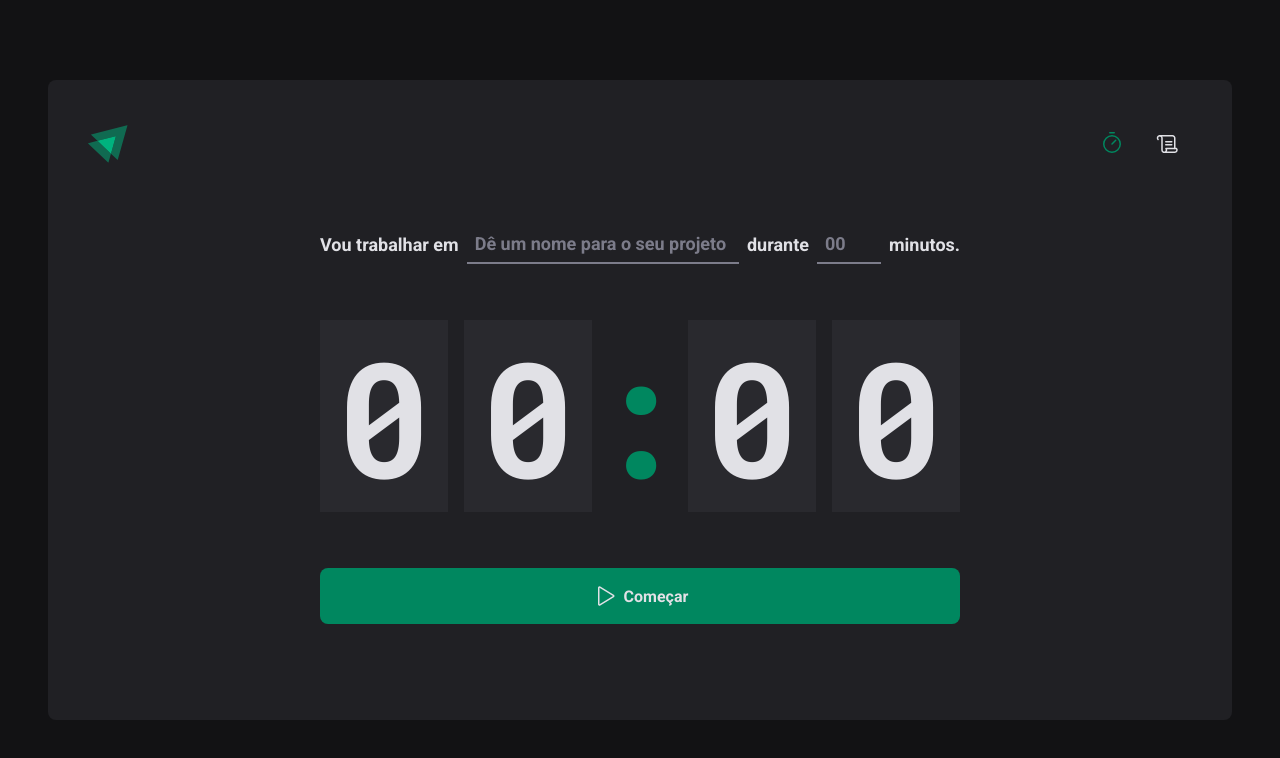
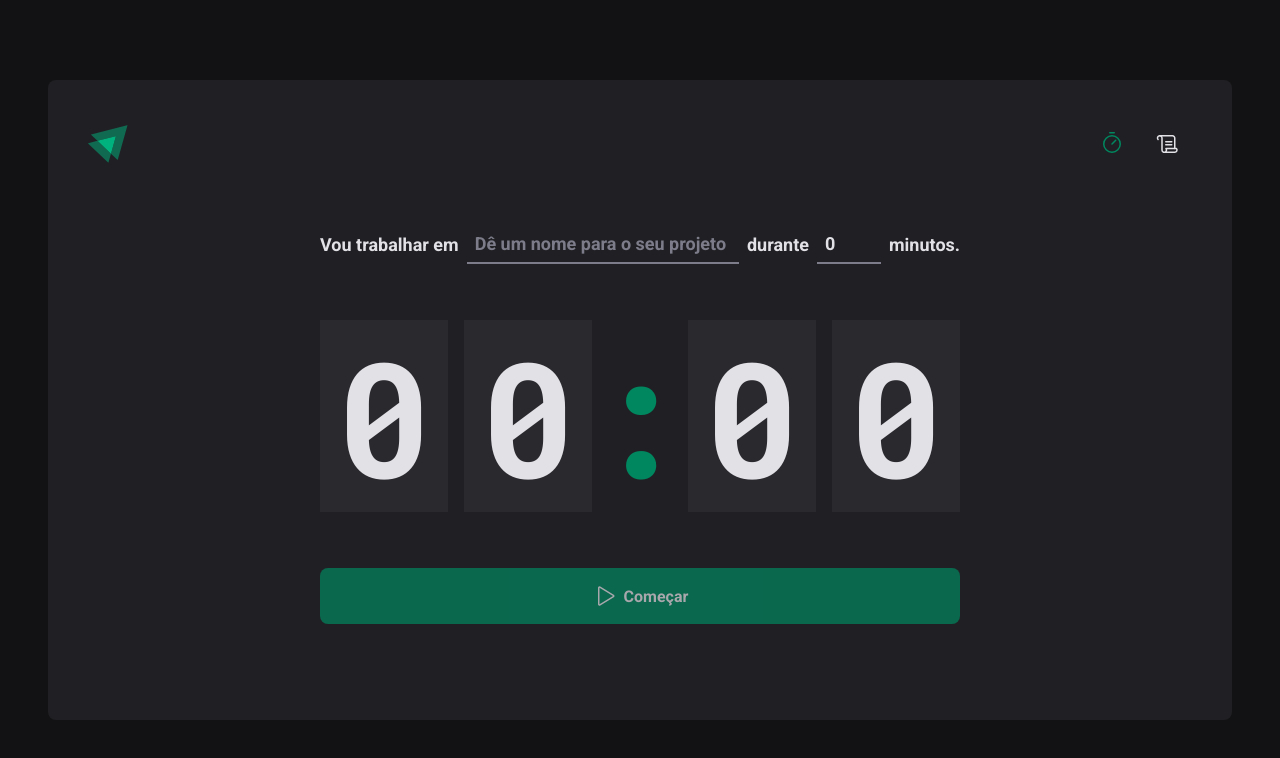
Before and after one commit to lauro-almeida/ignite-timer, a React (Vite) app: page / in a window 1280 px wide. Shown: the top 758 px of the page. Built offline with nearby package versions, Linux system fonts and the light colour scheme.

Commit message:
Implementing forms

```diff
--- a/package.json
+++ b/package.json
@@ -10,11 +10,14 @@
     "lint": "eslint src --ext .ts,.tsx --fix"
   },
   "dependencies": {
+    "@hookform/resolvers": "^2.9.8",
     "phosphor-react": "^1.4.1",
     "react": "^18.2.0",
     "react-dom": "^18.2.0",
+    "react-hook-form": "^7.37.0",
     "react-router-dom": "^6.4.2",
-    "styled-components": "^5.3.6"
+    "styled-components": "^5.3.6",
+    "zod": "^3.19.1"
   },
   "devDependencies": {
     "@rocketseat/eslint-config": "^1.1.3",
--- a/src/pages/Home/index.tsx
+++ b/src/pages/Home/index.tsx
@@ -1,4 +1,7 @@
 import { Play } from 'phosphor-react'
+import { useForm } from 'react-hook-form'
+import { zodResolver } from '@hookform/resolvers/zod'
+import * as zod from 'zod'
 
 import {
   CountDownContainer,
@@ -10,16 +13,44 @@
   TaskInput,
 } from './styles'
 
+const newCycleFormValidationSchema = zod.object({
+  task: zod.string().min(1, 'Informe a tarefa'),
+  minutesAmount: zod
+    .number()
+    .min(5, 'O tempo mínimo de cada ciclo é de 5 minutos')
+    .max(60, 'O tempo máximo de cada ciclo é de 60 minutos'),
+})
+
+type NewCycleFormData = zod.infer<typeof newCycleFormValidationSchema>
+
 export function Home() {
+  const { register, handleSubmit, watch, reset } = useForm<NewCycleFormData>({
+    resolver: zodResolver(newCycleFormValidationSchema),
+    defaultValues: {
+      task: '',
+      minutesAmount: 0,
+    },
+  })
+
+  function handleCreateNewCycle(data: NewCycleFormData) {
+    console.log(data)
+    reset()
+  }
+
+  const task = watch('task')
+
+  const isSubmitDisabled = !task
+
   return (
     <HomeContainer>
-      <form>
+      <form onSubmit={handleSubmit(handleCreateNewCycle)}>
         <FormContainer>
           <label htmlFor="task">Vou trabalhar em</label>
           <TaskInput
             id="task"
             list="task-suggestions"
             placeholder="Dê um nome para o seu projeto"
+            {...register('task')}
           />
 
           <datalist id="task-suggestions">
@@ -37,6 +68,7 @@
             step={5}
             min={5}
             max={60}
+            {...register('minutesAmount', { valueAsNumber: true })}
           />
 
           <span>minutos.</span>
@@ -50,7 +82,7 @@
           <span>0</span>
         </CountDownContainer>
 
-        <StartCountdownButton type="submit">
+        <StartCountdownButton disabled={isSubmitDisabled} type="submit">
           <Play size={24} />
           Começar
         </StartCountdownButton>
```
Also changed, not shown: 1 other file (tests, documents, lock files or other folders).
